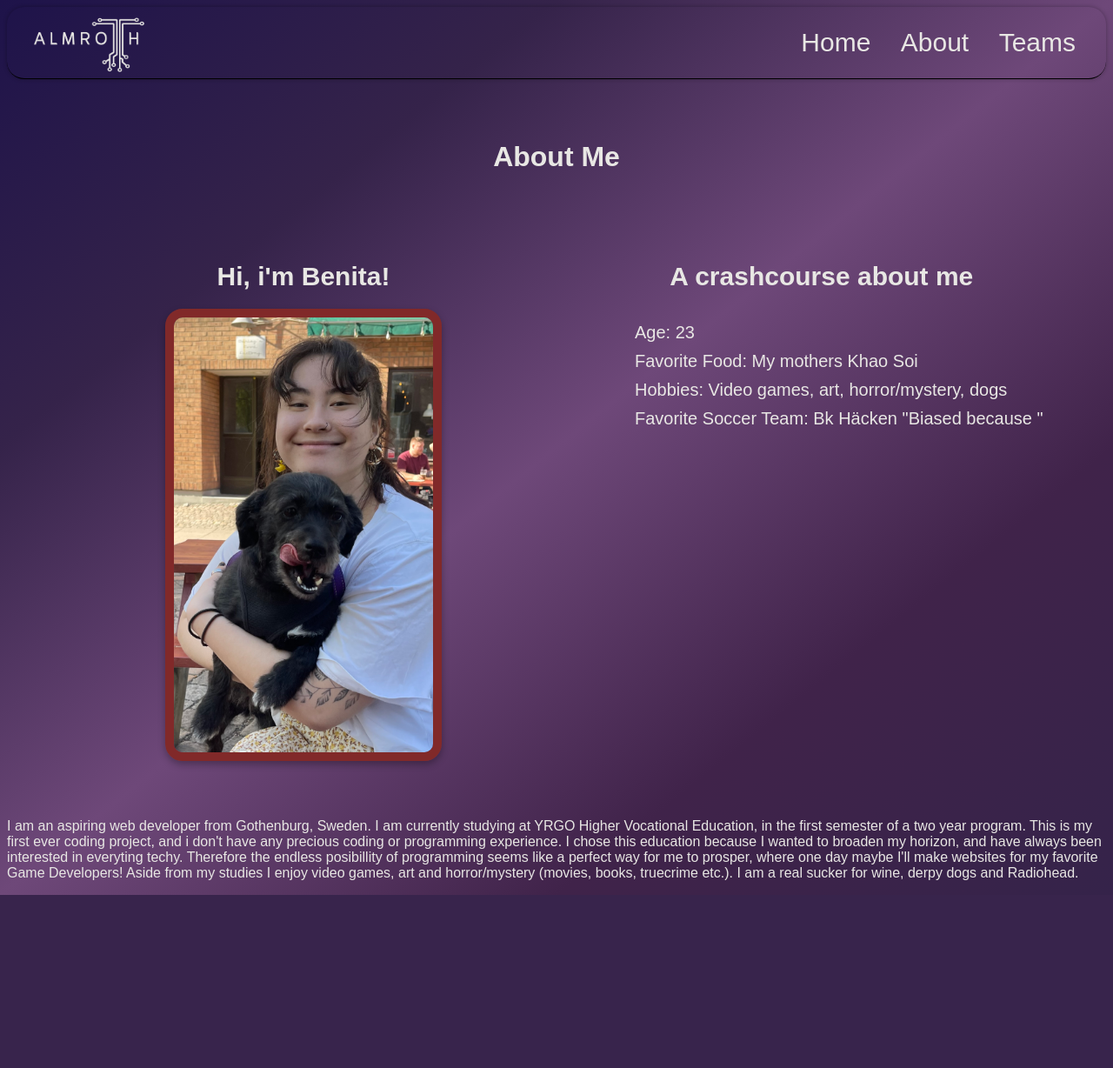
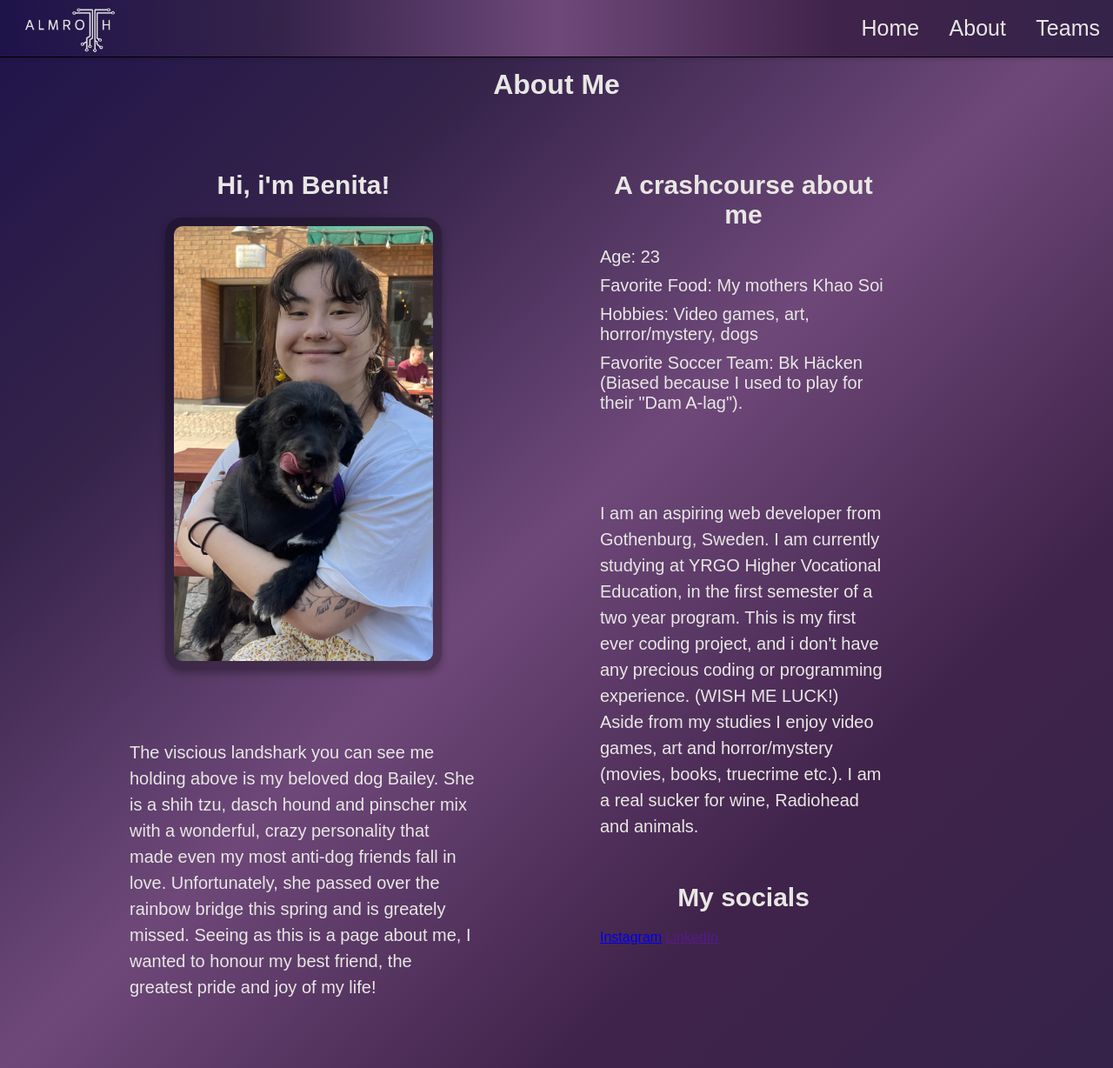
Before and after one commit to BAlmroth/some-teams, a PHP site: page /about.php in a window 1280 px wide. Shown: the whole page at 87% size. Before the commit the page ends 1029 px from the top, so only its background shows below. Run offline with PHP 8.4, Linux system fonts and the light colour scheme; some web fonts are replaced.

Commit message:
mod: about layout, content. Add: id for switch between files. overall improvements

```diff
--- a/about.php
+++ b/about.php
@@ -9,7 +9,10 @@ require 'header.php';
         <div class ="about-left">
             <h3>Hi, i'm Benita!</h3>
             <img src="images/Info.jpeg" alt="Me and my dog Bailey">
+        <div class="bailey">
+        <p> The viscious landshark you can see me holding above is my beloved dog Bailey. She is a shih tzu, dasch hound and pinscher mix with a wonderful, crazy personality that made even my most anti-dog friends fall in love. Unfortunately, she passed over the rainbow bridge this spring and is greately missed. Seeing as this is a page about me, I wanted to honour my best friend, the greatest pride and joy of my life!   </p>
         </div>
+    </div>
 
         <div class ="about-right">
 
@@ -18,17 +21,24 @@ require 'header.php';
                     <li>Age: 23</li>
                     <li>Favorite Food: My mothers Khao Soi</li>
                     <li>Hobbies: Video games, art, horror/mystery, dogs</li>
-                    <li>Favorite Soccer Team: Bk Häcken "Biased because "
+                    <li>Favorite Soccer Team: Bk Häcken (Biased because I used to play for their "Dam A-lag").
                 </ul>
+
+                <p>
+                            I am an aspiring web developer from Gothenburg, Sweden. I am currently studying at YRGO Higher Vocational Education, in the first semester of a two year program.
+
+                            This is my first ever coding project, and i don't have any precious coding or programming experience. (WISH ME LUCK!) <br>
+
+                            Aside from my studies I enjoy video games, art and horror/mystery (movies, books, truecrime etc.). I am a real sucker for wine, Radiohead and animals.
+                        </p>
+
+                <div class="Contact">
+                    <h3>My socials</h3>
+                    <a class="social-link" href="https://www.instagram.com/beniitaalmroth/" target="instagram">Instagram</a>
+                    <a class="social-link" href="" target="facebook">LinkedIn</a>
 
 
         </div>
+
+
     </div>
-
-    <p>
-                I am an aspiring web developer from Gothenburg, Sweden. I am currently studying at YRGO Higher Vocational Education, in the first semester of a two year program.
-
-                This is my first ever coding project, and i don't have any precious coding or programming experience. I chose this education because I wanted to broaden my horizon, and have always been interested in everyting techy. Therefore the endless posibillity of programming seems like a perfect way for me to prosper, where one day maybe I'll make websites for my favorite Game Developers!
-
-                Aside from my studies I enjoy video games, art and horror/mystery (movies, books, truecrime etc.). I am a real sucker for wine, derpy dogs and Radiohead.
-            </p>
--- a/footer.php
+++ b/footer.php
@@ -1,3 +1,4 @@
-<small> copyright &copy; 2025 Benita Almroth</small>
+<link rel="stylesheet" href="style.css">
+<p class="footer"> copyright &copy; 2025 Benita Almroth</p>
 </body>
 </html>
--- a/header.php
+++ b/header.php
@@ -12,7 +12,8 @@
 <body>
      <header>
       <div class="navigation">
-        <img src="images/vit-transparent.png" alt="Min-logga">
+        <img class="my-logo" src="images/vit-transparent.png" alt="Min-logga">
+
         <nav>
           <a href="/index.php">Home</a>
           <a href="/about.php">About</a>
--- a/style.css
+++ b/style.css
@@ -18,29 +20,35 @@ main {
     flex-direction: column;
     align-items: center;
     flex-wrap: wrap;
-    padding: 20px;
+    padding: 100px 20px 20px 20px;
+
 }
 
 .navigation  {
     display: flex;
     justify-content:space-between;
     align-items: center;
-    padding: 1px 20px;
-    border-radius: 20px;
     border-bottom: 1px solid black;
     box-shadow: 0 0 5px 0 rgba(0, 0, 0, 0.3);
+    position: fixed;
+    top: 0;
+    left: 0;
+    right: 0;
+    background-image: linear-gradient(to right, rgb(30, 19, 74),  rgb(53, 35, 74),rgb(110, 72, 121),  rgb(64, 35, 74), rgb(53, 35, 74));
+
 
 }
 
-.navigation img {
-    height: 80px;
+.my-logo {
+    height: 65px;
     width: auto;
+    margin-left: 20px;
 }
 
 .navigation a {
     text-decoration: none;
     color: black;
-    font-size: 30px;
+    font-size: 25px;
     margin: 0 15px;
     color: var(--light-font);
 }
@@ -118,6 +140,7 @@ img {
 .about-right {
     display: flex;
     flex-direction: column;
+    max-width: 330px;
 
 
 }
@@ -126,7 +149,7 @@ img {
     height: 500px;
     width: auto;
     border-radius: 20px;
-    border: 10px solid rgb(129, 41, 41);
+    border: 10px solid rgba(0, 0, 0, 0.293);
     box-shadow: 0 4px 8px rgb(0, 0, 0, 0.3);
 
 }
@@ -143,6 +166,7 @@ img {
     width: 100%;
     text-align: center;
     box-sizing: border-box;
+    margin-bottom: 0;
 
 }
 
@@ -156,6 +180,11 @@ img {
 .about li {
     font-size: 20px;
     margin-bottom: 10px;
+    list-style: none;
+}
+.about ul {
+    padding: 0;
+    margin: 0 0 10px 0;
 }
 
 
@@ -255,11 +294,40 @@ img {
 
 
 }
+.info-opponents {
+    display: flex;
+    flex-direction: row;
+}
 
-li {
+
+
+.info-opponents ul {
+    display: flex;
+    flex-direction: row;
+    padding: 0;
+    margin: 0 0 10px 0;
+    flex-wrap: nowrap;
+}
+
+.info-opponents li {
     list-style: none;
+  font-size: 30px;
+  margin: 35px;
 }
 
 h1 {
     color: var(--light-font);
 }
+
+.footer {
+    text-align: center;
+    color: var(--light-font);
+    font-size: large;
+
+}
+
+.luck {
+    font-size: 15px;
+    color: var(--light-font);
+
+}
```
Also changed, not shown: other parts of style.css (+35 -9 lines), index.php (+7 -3 lines), info.php (+8 -4 lines).
